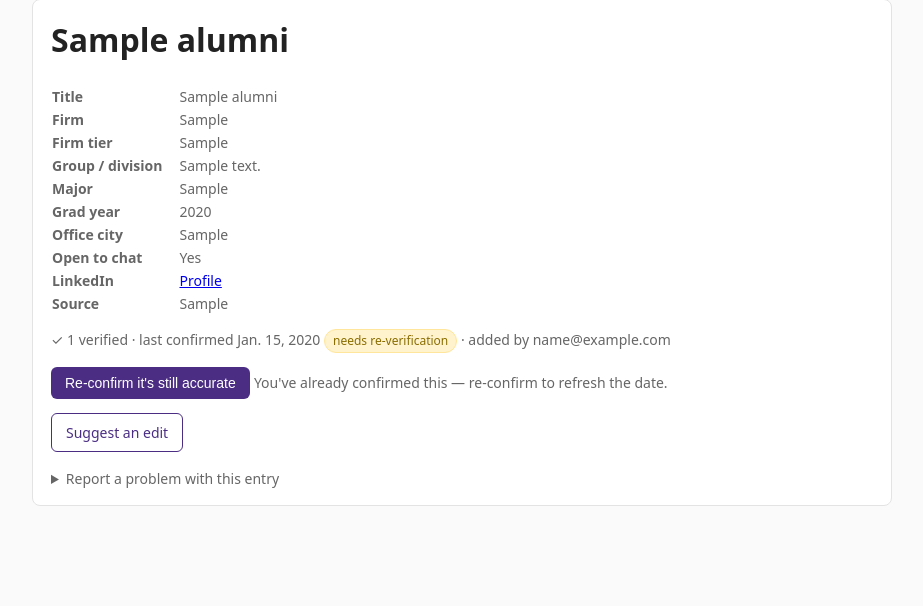
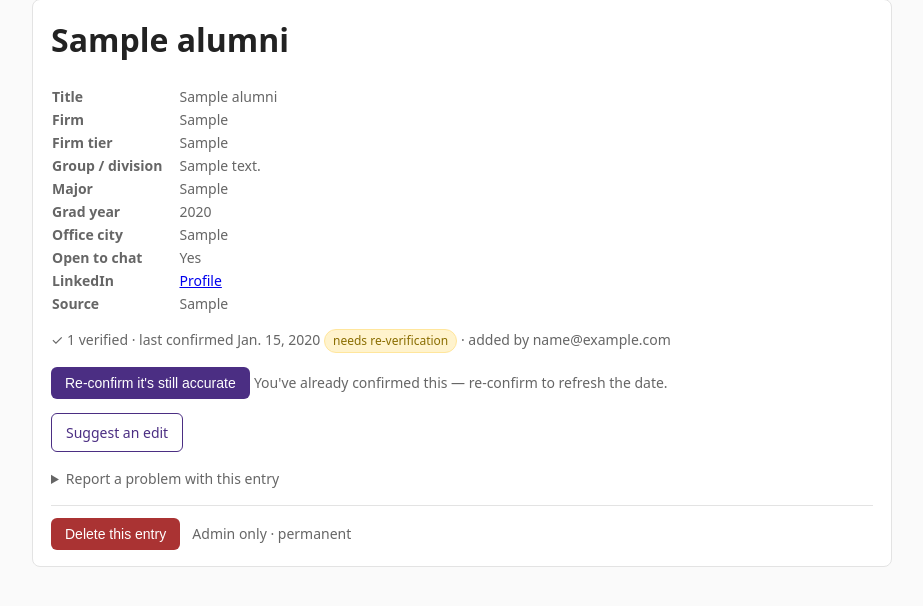
Before and after one commit to tommys22/ib-connect, a Django app: page /alumni/1/ in a window 1280 px wide. Shown: the part 116-722 px from the top of the page, without its empty margins (178-1101 px from the left). Run offline with Django 5.2, Linux system fonts and the light colour scheme; a user stored in the database is signed in; tables that the repository leaves empty hold one stand-in row (values such as "Sample post").

Commit message:
Add admin-only delete for alumni entries
Maintainers get a 'Delete this entry' button on the detail page (with a
confirm prompt) that permanently removes a record. Guarded by admin_required
and require_POST so non-admins are blocked and accidental GETs can't delete.

Co-Authored-By: Claude Opus 4.7 <noreply@anthropic.com>

```diff
--- a/core/urls.py
+++ b/core/urls.py
@@ -13,6 +13,7 @@ urlpatterns = [
     path("alumni/<int:pk>/suggest-edit/", views.alumni_suggest_edit, name="alumni_suggest_edit"),
     path("alumni/<int:pk>/report/", views.alumni_report, name="alumni_report"),
     path("alumni/<int:pk>/restore/", views.alumni_restore, name="alumni_restore"),
+    path("alumni/<int:pk>/delete/", views.alumni_delete, name="alumni_delete"),
     # Admin review queue (maintainer only)
     path("review/", views.review_queue, name="review_queue"),
     path("review/edit/<int:edit_id>/<str:action>/", views.review_edit, name="review_edit"),
--- a/core/views.py
+++ b/core/views.py
@@ -360,6 +360,17 @@ def alumni_restore(request, pk):
     return redirect("alumni_detail", pk=pk)
 
 
+@admin_required
+@require_POST
+def alumni_delete(request, pk):
+    """Permanently delete an entry (maintainer only). Unlike 'hide', this can't be undone."""
+    alumnus = get_object_or_404(Alumni, pk=pk)
+    name = alumnus.name
+    alumnus.delete()
+    messages.success(request, f"Permanently deleted {name}.")
+    return redirect("alumni_list")
+
+
 # --- Contributions / profile (Phase 5) --------------------------------------
 
 @login_required
--- a/templates/core/alumni_detail.html
+++ b/templates/core/alumni_detail.html
@@ -65,5 +65,15 @@
         <p style="margin-top:8px;"><button type="submit" class="btn secondary">Submit report</button></p>
       </form>
     </details>
+
+    {# Maintainer-only: permanently delete. The onsubmit confirm guards misclicks. #}
+    {% if user.is_admin %}
+      <form method="post" action="{% url 'alumni_delete' alumnus.pk %}" style="margin-top:16px; border-top:1px solid var(--line); padding-top:12px;"
+            onsubmit="return confirm('Permanently delete {{ alumnus.name|escapejs }}? This cannot be undone.');">
+        {% csrf_token %}
+        <button type="submit" class="btn" style="background:#a33;">Delete this entry</button>
+        <span class="muted" style="margin-left:8px;">Admin only · permanent</span>
+      </form>
+    {% endif %}
   </div>
 {% endblock %}
```
